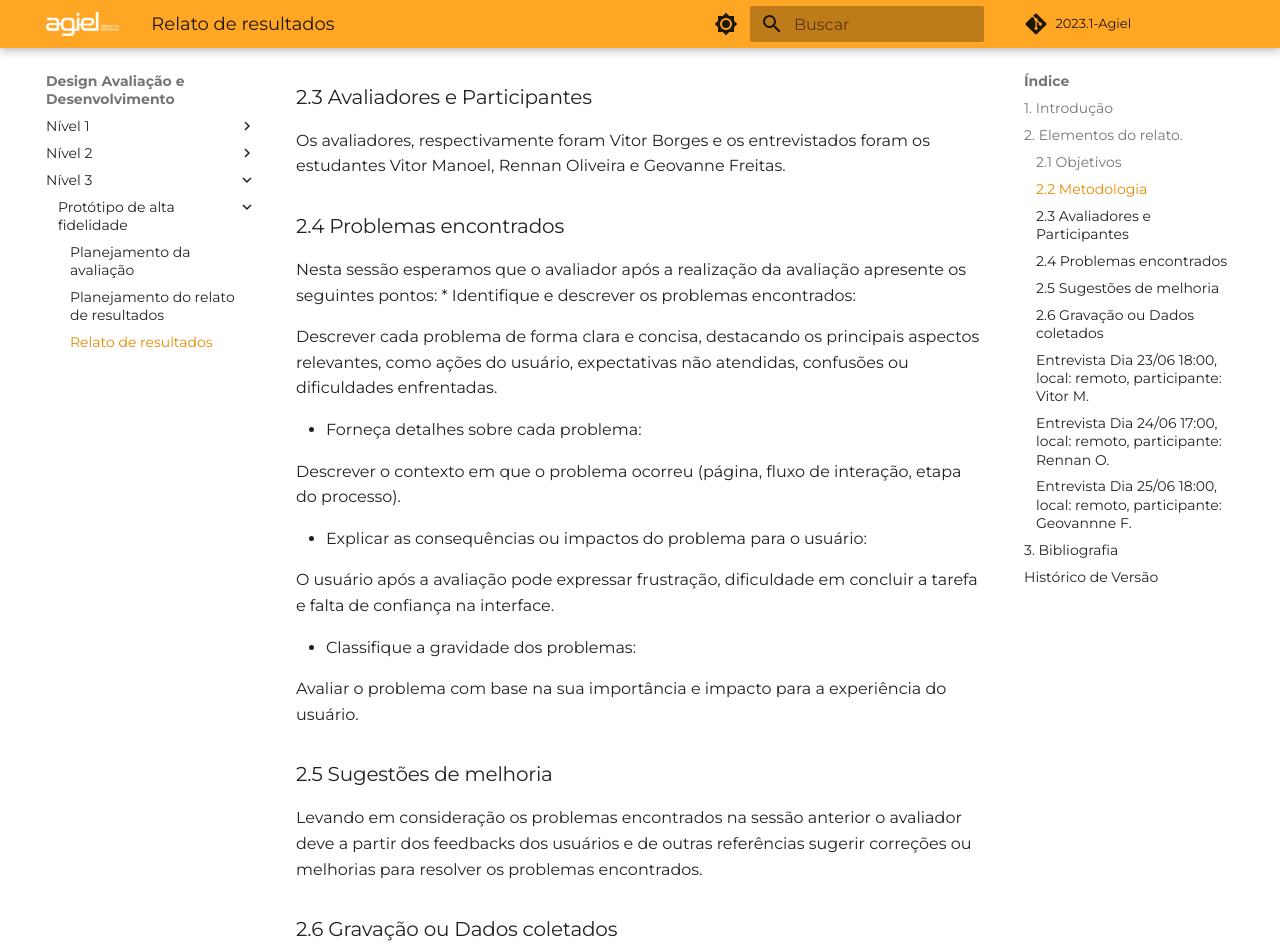
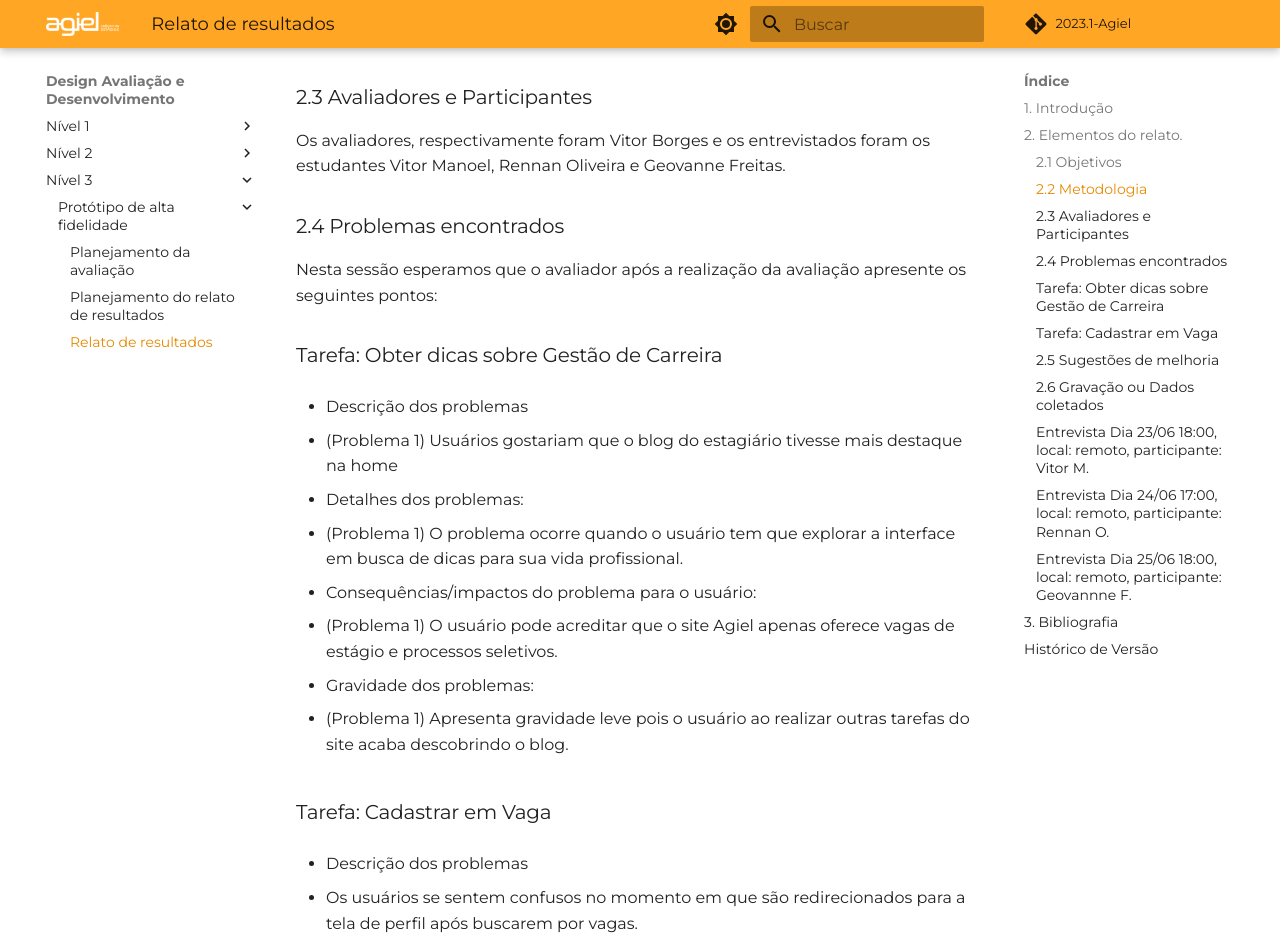
Before and after one commit to Interacao-Humano-Computador/2023.1-Agiel, an MkDocs documentation site: the page built from docs/desenvolvimento/prototipo_alta_fidelidade/relatos_prototipo_alta.md, in a window 1280 px wide and 1400 px high, scrolled down 1290 px. Shown: the top 948 px of the window. Built offline with MkDocs 1.6.1 and Material for MkDocs 9.7.7, drawn with Linux system fonts in a browser that asks for light colours; some web fonts are replaced; comment, search, counter and statistics services are not loaded; some of the changed text lies outside the part shown.

Commit message:
docs: adicionado problemas encontrados

```diff
--- a/docs/desenvolvimento/prototipo_alta_fidelidade/relatos_prototipo_alta.md
+++ b/docs/desenvolvimento/prototipo_alta_fidelidade/relatos_prototipo_alta.md
@@ -27,25 +27,45 @@ Os avaliadores, respectivamente foram Vitor Borges e os entrevistados foram os e
 
 ### 2.4 Problemas encontrados
 Nesta sessão esperamos que o avaliador após a realização da avaliação apresente os seguintes pontos:
-* Identifique e descrever os problemas encontrados:
-<p>
-Descrever cada problema de forma clara e concisa, destacando os principais aspectos relevantes, como ações do usuário, expectativas não atendidas, confusões ou dificuldades enfrentadas.
-</p>
 
-* Forneça detalhes sobre cada problema:
-<p>
-Descrever o contexto em que o problema ocorreu (página, fluxo de interação, etapa do processo).
-</p>
+### Tarefa: Obter dicas sobre Gestão de Carreira
+* Descrição dos problemas
 
-* Explicar as consequências ou impactos do problema para o usuário:
-<p>
-O usuário após a avaliação pode expressar frustração, dificuldade em concluir a tarefa e falta de confiança na interface.
-</p>
+1. (Problema 1) Usuários gostariam que o blog do estagiário tivesse mais destaque na home
 
-* Classifique a gravidade dos problemas:
-<p>
-Avaliar o problema com base na sua importância e impacto para a experiência do usuário.
-</p>
+* Detalhes dos problemas:
+
+1. (Problema 1) O problema ocorre quando o usuário tem que explorar a interface em busca de dicas para sua vida profissional.
+
+* Consequências/impactos do problema para o usuário:
+
+1. (Problema 1) O usuário pode acreditar que o site Agiel apenas oferece vagas de estágio e processos seletivos.
+
+* Gravidade dos problemas:
+
+1. (Problema 1) Apresenta gravidade leve pois o usuário ao realizar outras tarefas do site acaba descobrindo o blog.
+
+### Tarefa: Cadastrar em Vaga
+
+* Descrição dos problemas
+
+1. Os usuários se sentem confusos no momento em que são redirecionados para a tela de perfil após buscarem por vagas.
+2. Os usuários gostariam de poder checar os dados do próprio currículo antes de confirmarem a inscrição para a vaga.
+
+* Detalhes dos problemas:
+
+1. (Problema 1) O problema ocorre quando o usuário tenta ir atrás de novas vagas e se depara com sua tela de perfil ao invés de ir diretamente para uma tela contendo todas as vagas disponíveis.
+2. (Problema 2) O problema ocorre no ato de inscrição para nova vaga, os usuários gostariam antes de confirma a candidatura visualizar o próprio currículo para evitar possíveis erros.
+
+* Consequências/impactos do problema para o usuário:
+
+1. (Problema 1) O usuário pode ficar frustado ao não encontrar as vagas de primeira.
+2. (Problema 2) O usuário pode ficar frustado em ter que voltar para seu perfil para checar suas informações.
+
+* Gravidade dos problemas:
+
+1. (Problema 1) Apresenta gravidade média pois o usuário após visualizar as outras opções encontra rapidamente o campo de vagas.
+2. (Problema 2) Apresenta gravidade alta pois o usuário tem que voltar no fluxo para checar as informações multiplas vezes.
 
 ### 2.5 Sugestões de melhoria
 Levando em consideração os problemas encontrados na sessão anterior o avaliador deve a partir dos feedbacks dos usuários e de outras referências sugerir correções ou melhorias para resolver os problemas encontrados.
@@ -73,3 +93,4 @@ Levando em consideração os problemas encontrados na sessão anterior o avaliad
 |:------:|:----------:|:--------------------------------------:|:---------:|:-----------:|
 | `1.0`  | 26/06/2023 | Criação do artefato |   Vitor   |    Todos    |
 | `1.1`  | 26/06/2023 | Adição das entrevistas | Vitor | Todos |
+| `1.2`  | 26/06/2023 | Adição dos problemas encontrados | Vitor | Todos |
```
